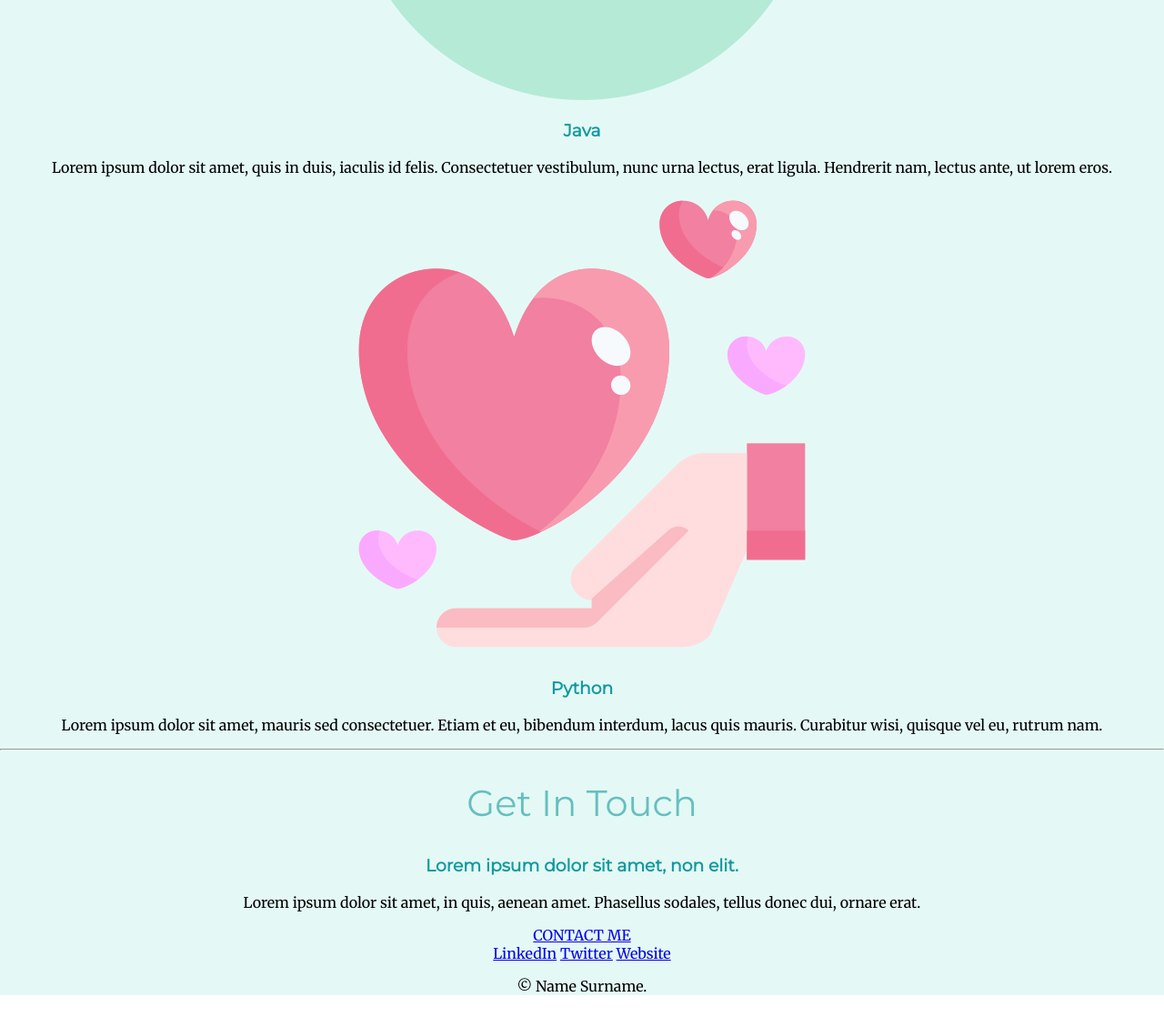
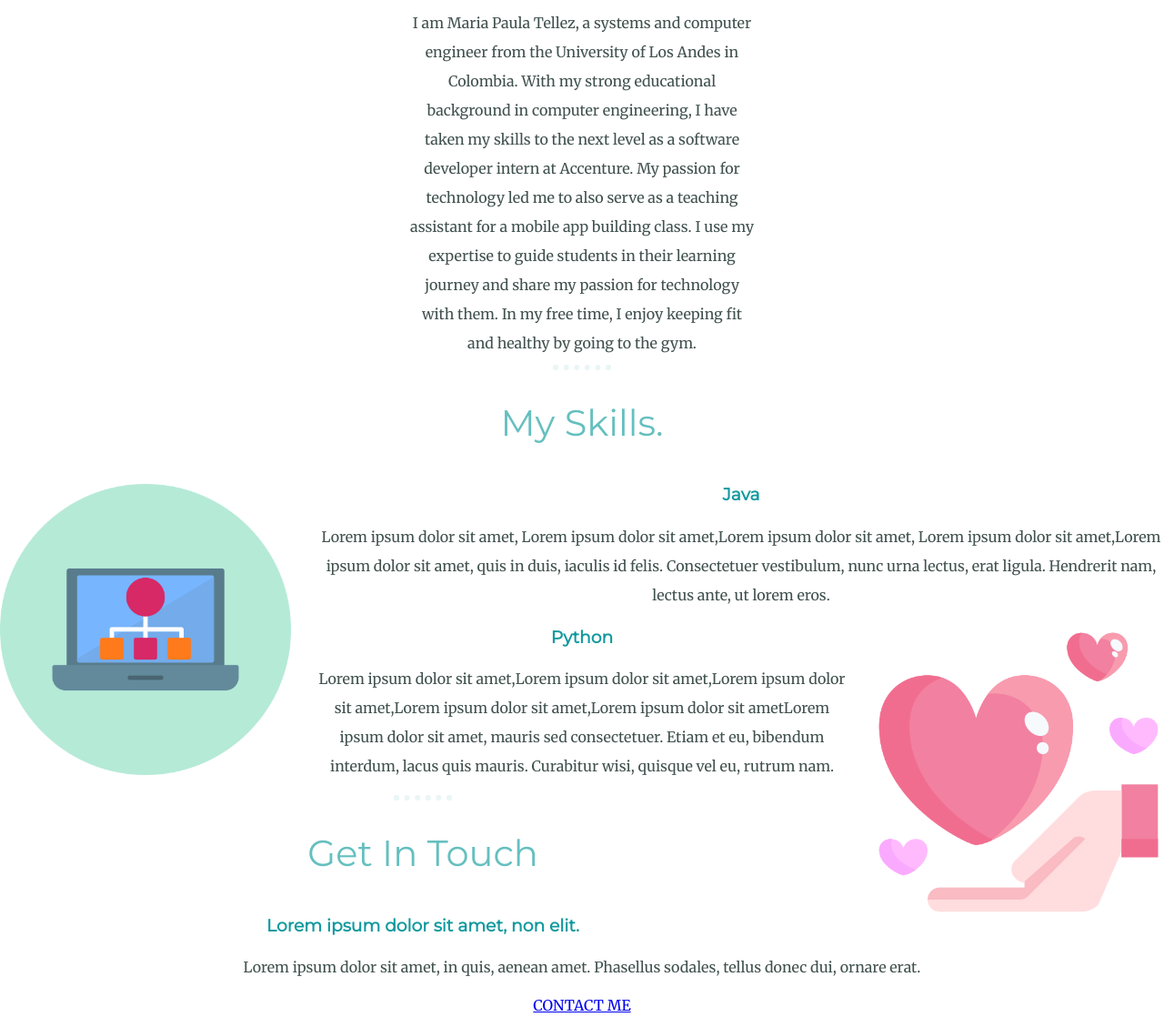
Before and after one commit to MariaPaulaT/cvWEB, a plain HTML site: page index.html in a window 1280 px wide. Shown: the part 1501-2619 px from the top of the page at 91% size. Drawn offline with Linux system fonts and the light colour scheme.

Commit message:
changes on css

```diff
--- a/css/styles.css
+++ b/css/styles.css
@@ -1,8 +1,9 @@
 div{
-    background-color: #E4F9F5;
+    background-color: white;
 }
 
 body{
+    color: #40514E;
     margin:0;
     text-align: center;
     font-family: 'Merriweather', serif;
@@ -12,7 +13,7 @@ h1{
     color: #66BFBF;
     font-family: 'Sacramento', cursive;
     font-size: 5.62rem;
-    margin: 2.6rem auto 0 auto;
+    margin: 50px auto 0 auto;
 
 }
 
@@ -21,6 +22,7 @@ h2{
     font-family: 'Montserrat', sans-serif;
     font-size: 2.5rem;
     font-weight: normal;
+    padding-bottom: 10px;
 }
 
 h3{
@@ -29,34 +31,62 @@ h3{
 
 }
 
+p{
+    line-height: 2;
+}
+hr{
+    border: dotted #EAF6F6 6px;
+    border-bottom: none;
+    width: 4%;
+}
 .top-container{
     background-color: #E4F9F5;
     position: relative;
     padding-top: 100px;
 }
 .middle-container{
+    margin: 100px 0;
 }
+
 
 .bottom-container{
 }
 
 .skills-row{
     width: 50%;
-    margin:auto;
+    margin:100px auto 100px auto;
+    text-align: left;
 }
+
+.code-img{
+    width: 25%;
+    float:left;
+    margin-right: 30px;
+
+}
+.chilli-img{
+    width: 25%;
+    float: right;
+    margin-left: 30px;
+}
+
 .pro{
     text-align: underline;
 
 }
 
+.intro{
+    width: 30%;
+    margin: auto;
+}
 .top-cloud{
     position:absolute;
     right: 300px;
-    top:50px;
+    top:40px;
 }
 
 .bottom-cloud{
     position: absolute;
-    left:300px;
+    left:250;
     bottom:300px;
 }
--- a/index.html
+++ b/index.html
@@ -23,9 +23,9 @@
     </div>
     <div class="middle-container">
         <div class="profile">
-          <img src="" alt="">
+          <img src="images/Sample_User_Icon.png" alt="">
           <h2>Hello.</h2>
-          <p> I am Maria Paula Tellez, a systems and computer engineer from the University of Los Andes in Colombia. With my strong educational background in computer engineering, I have taken my skills to the next level as a software developer intern at Accenture. My passion for technology led me to also serve as a teaching assistant for a mobile app building class. I use my expertise to guide students in their learning journey and share my passion for technology with them. In my free time, I enjoy keeping fit and healthy by going to the gym.</p>
+          <p class="intro"> I am Maria Paula Tellez, a systems and computer engineer from the University of Los Andes in Colombia. With my strong educational background in computer engineering, I have taken my skills to the next level as a software developer intern at Accenture. My passion for technology led me to also serve as a teaching assistant for a mobile app building class. I use my expertise to guide students in their learning journey and share my passion for technology with them. In my free time, I enjoy keeping fit and healthy by going to the gym.</p>
         </div>
         <hr>
         <div class="skills">
@@ -33,19 +33,19 @@
           <div class="skill-row">
             <img class="code-img" src="images/computadora-portatil.png" alt="">
             <h3>Java</h3>
-            <p>Lorem ipsum dolor sit amet, quis in duis, iaculis id felis. Consectetuer vestibulum, nunc urna lectus, erat ligula. Hendrerit nam, lectus ante, ut lorem eros.</p>
+            <p class="code-skill-descrop">Lorem ipsum dolor sit amet, Lorem ipsum dolor sit amet,Lorem ipsum dolor sit amet, Lorem ipsum dolor sit amet,Lorem ipsum dolor sit amet, quis in duis, iaculis id felis. Consectetuer vestibulum, nunc urna lectus, erat ligula. Hendrerit nam, lectus ante, ut lorem eros.</p>
           </div>
           <div class="skill-row">
             <img class="chilli-img" src="images/give-love.png" alt="">
             <h3>Python</h3>
-            <p>Lorem ipsum dolor sit amet, mauris sed consectetuer. Etiam et eu, bibendum interdum, lacus quis mauris. Curabitur wisi, quisque vel eu, rutrum nam.</p>
+            <p class="chilli-skill-descrop">Lorem ipsum dolor sit amet,Lorem ipsum dolor sit amet,Lorem ipsum dolor sit amet,Lorem ipsum dolor sit amet,Lorem ipsum dolor sit ametLorem ipsum dolor sit amet, mauris sed consectetuer. Etiam et eu, bibendum interdum, lacus quis mauris. Curabitur wisi, quisque vel eu, rutrum nam.</p>
           </div>
         </div>
         <hr>
         <div class="contact-me">
           <h2>Get In Touch</h2>
           <h3>Lorem ipsum dolor sit amet, non elit.</h3>
-          <p>Lorem ipsum dolor sit amet, in quis, aenean amet. Phasellus sodales, tellus donec dui, ornare erat.</p>
+          <p class="contact-message">Lorem ipsum dolor sit amet, in quis, aenean amet. Phasellus sodales, tellus donec dui, ornare erat.</p>
           <a class="btn" href="mailto:name@email.com">CONTACT ME</a>
         </div>
       </div>
```
Also changed, not shown: images/Sample_User_Icon.png (added).
